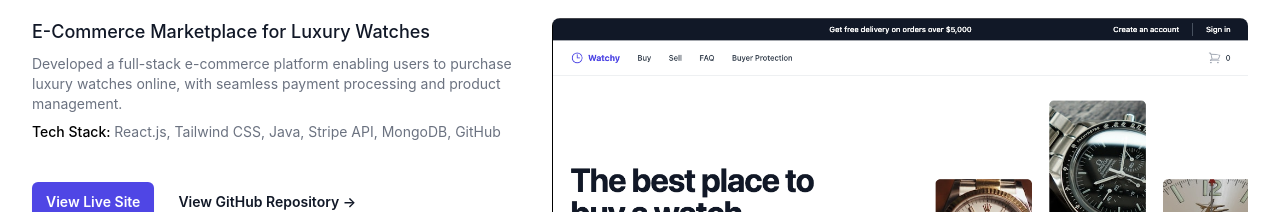
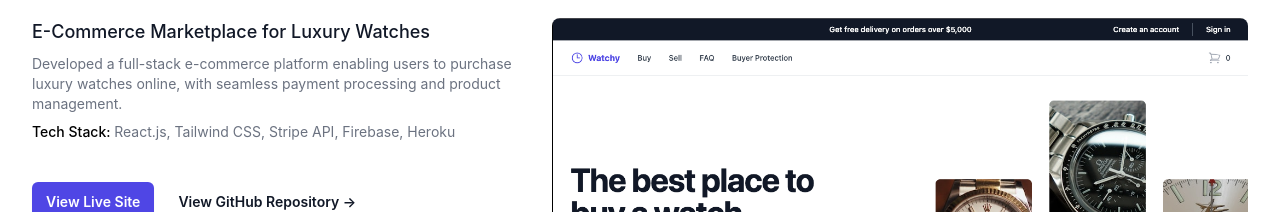
Before and after one commit to kane-toomer/new-portfolio, a React (Create React App) app: page / in a window 1280 px wide. Shown: the part 2480-2692 px from the top of the page. Built offline with nearby package versions, Linux system fonts and the light colour scheme.

Commit message:
project stack update

```diff
--- a/src/components/Projects.jsx
+++ b/src/components/Projects.jsx
@@ -11,7 +11,7 @@ const tabs = [
 				name: "E-Commerce Marketplace for Luxury Watches",
 				description:
 					"Developed a full-stack e-commerce platform enabling users to purchase luxury watches online, with seamless payment processing and product management.",
-				techStack: "React.js, Tailwind CSS, Java, Stripe API, MongoDB, GitHub",
+				techStack: "React.js, Tailwind CSS, Stripe API, Firebase, Heroku",
 				imageSrc: watchy,
 				imageAlt:
 					"Walnut organizer base with pen, sticky note, phone, and bin trays, next to modular drink coaster attachment.",
```
